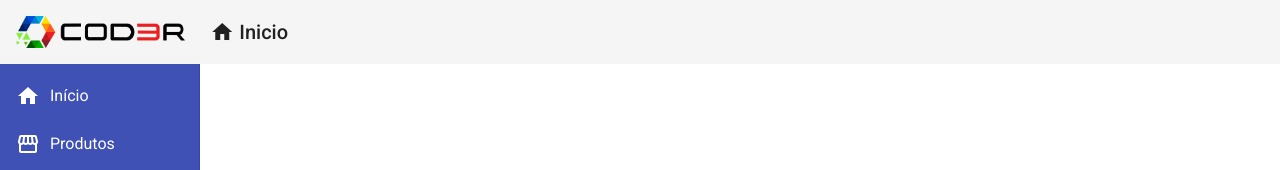
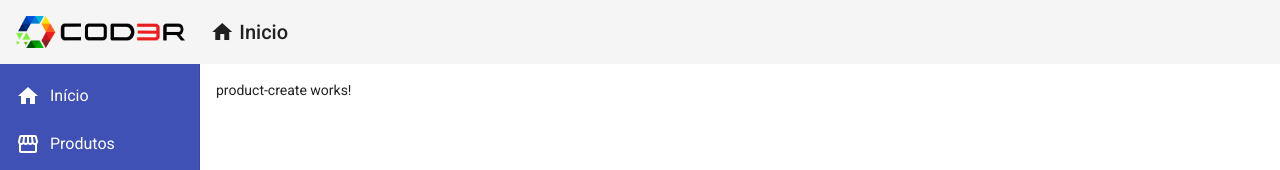
Before and after one commit to jvmineiro/angular-crud, an Angular app in the folder frontend/: page /products/create in a window 1280 px wide. Before the commit this address led to /. Shown: the top 170 px of the page. Built offline with nearby package versions, Linux system fonts and the light colour scheme.

Commit message:
mais uma

```diff
--- a/frontend/src/app/app-routing.module.ts
+++ b/frontend/src/app/app-routing.module.ts
@@ -3,6 +3,7 @@ import { Routes, RouterModule } from '@angular/router';
 
 import { HomeComponent } from  './views/home/home.component'
 import { ProductCrudComponent } from  './views/product-crud/product-crud.component'
+import { ProductCreateComponent } from './components/product/product-create/product-create.component';
 
 const routes: Routes = [
   {
@@ -11,6 +12,9 @@ const routes: Routes = [
   },{
     path: "products",
     component: ProductCrudComponent
+  },{
+    path: "products/create",
+    component: ProductCreateComponent
   }
 ];
 
--- a/frontend/src/app/app.module.ts
+++ b/frontend/src/app/app.module.ts
@@ -17,6 +17,7 @@ import { HomeComponent } from './views/home/home.component';
 import { ProductCrudComponent } from './views/product-crud/product-crud.component';
 import { RedDirective } from './directives/red.directive';
 import { ForDirective } from './directives/for.directive';
+import { ProductCreateComponent } from './components/product/product-create/product-create.component';
 
 @NgModule({
   declarations: [
@@ -27,7 +28,8 @@ import { ForDirective } from './directives/for.directive';
     HomeComponent,
     ProductCrudComponent,
     RedDirective,
-    ForDirective
+    ForDirective,
+    ProductCreateComponent
   ],
   imports: [
     BrowserModule,
--- /dev/null
+++ b/frontend/src/app/components/product/product-create/product-create.component.html
@@ -0,0 +1 @@
+<p>product-create works!</p>
--- /dev/null
+++ b/frontend/src/app/components/product/product-create/product-create.component.ts
@@ -0,0 +1,15 @@
+import { Component, OnInit } from '@angular/core';
+
+@Component({
+  selector: 'app-product-create',
+  templateUrl: './product-create.component.html',
+  styleUrls: ['./product-create.component.css']
+})
+export class ProductCreateComponent implements OnInit {
+
+  constructor() { }
+
+  ngOnInit(): void {
+  }
+
+}
```
Also changed, not shown: frontend/src/app/components/product/product-create/product-create.component.css (added).
